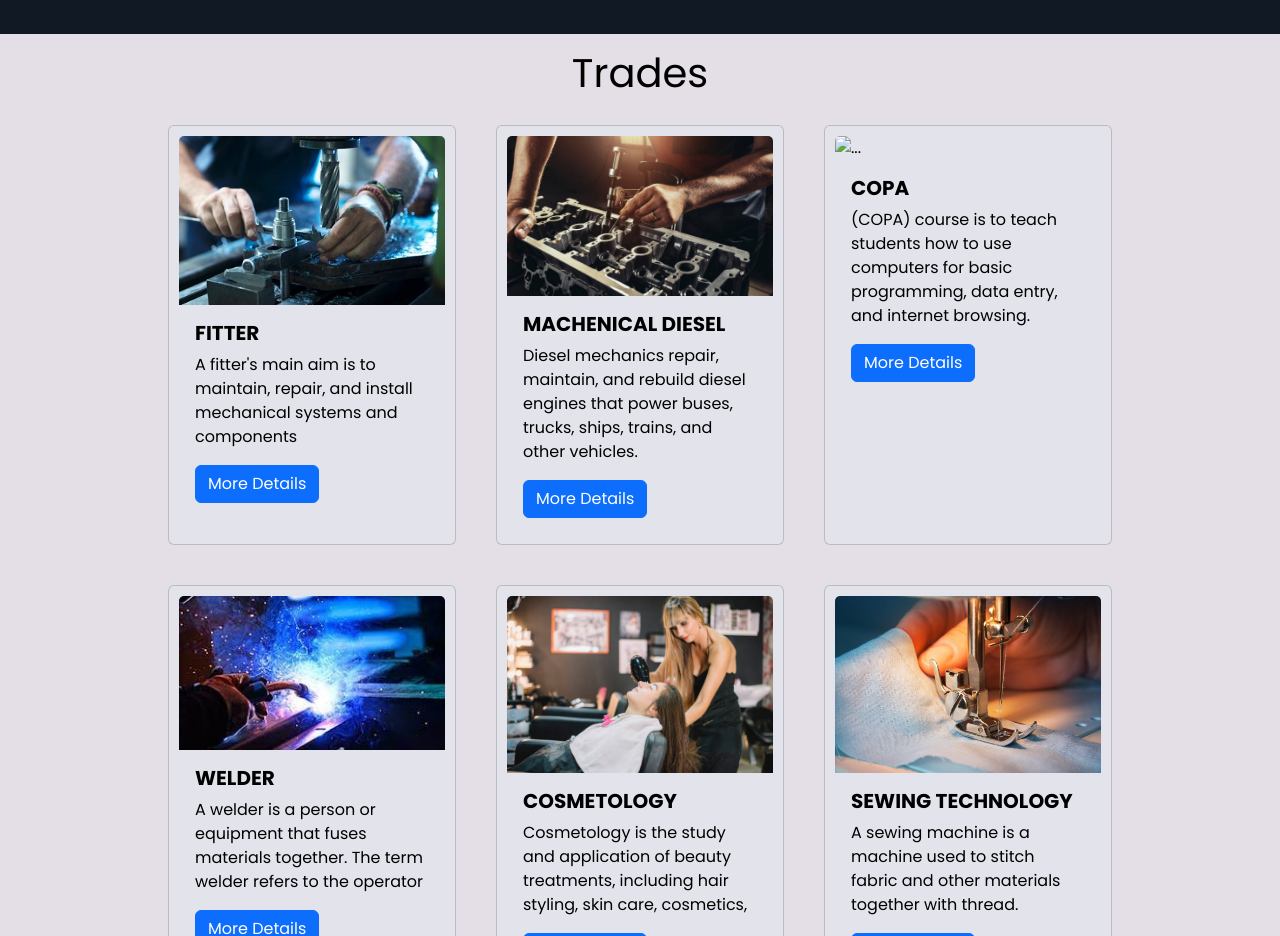
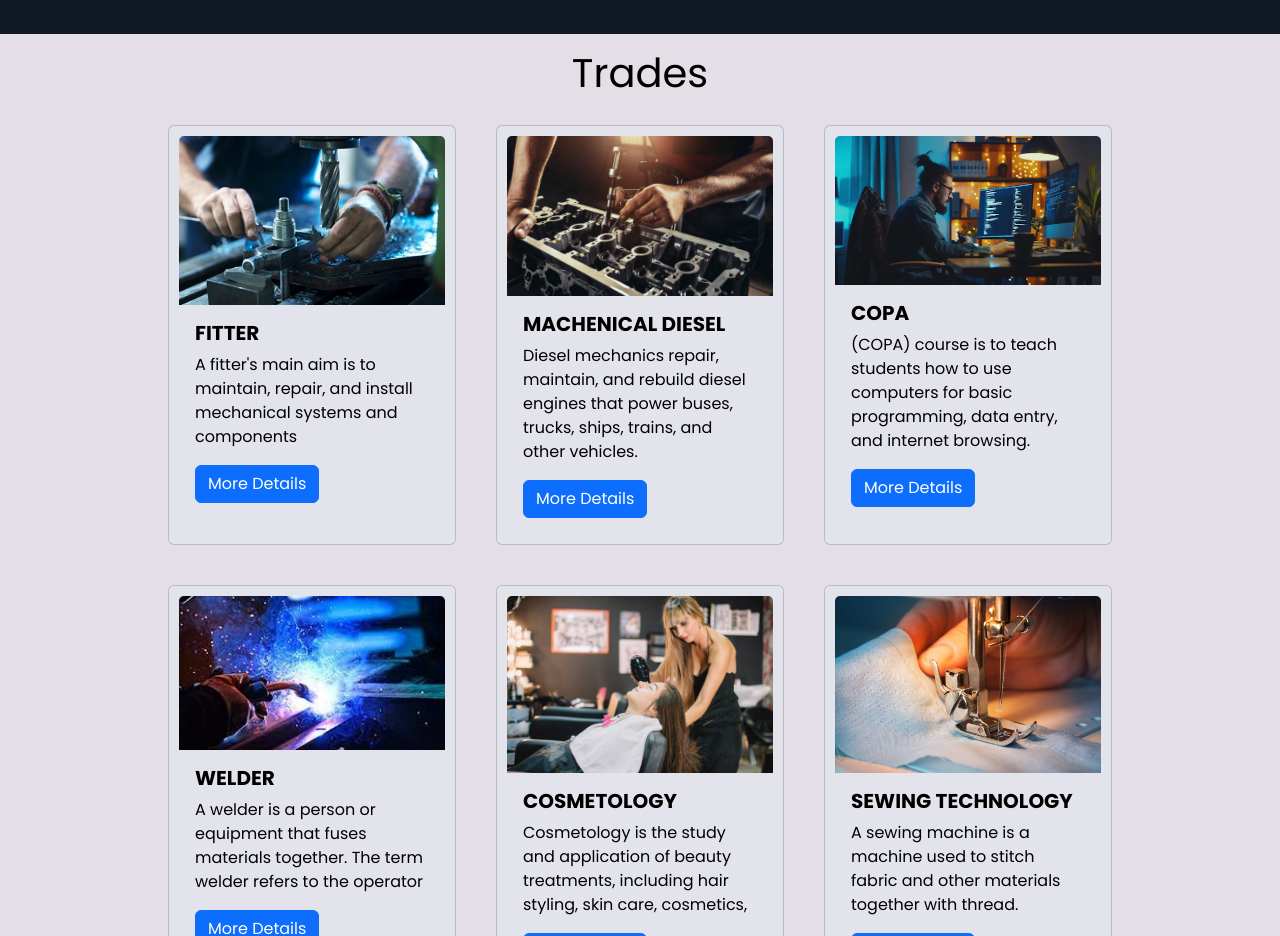
Before and after one commit to sanjaythakor2657/ITI-KANKREJ, a plain HTML site: page index.html in a window 1280 px wide. Shown: the part 2120-3056 px from the top of the page. Drawn offline with nearby package versions, Linux system fonts and the light colour scheme; the site is published under a folder, as on GitHub Pages, so addresses that start at the root find nothing; a web font is replaced by a local one.

Commit message:
Update index.html

```diff
--- a/index.html
+++ b/index.html
@@ -174,7 +174,7 @@
       </div>
     </div>
     <div class="card" style="width: 18rem;">
-      <img src="/assets/img/comp.avif" class="card-img-top" alt="...">
+      <img src="assets/img/comp.avif" class="card-img-top" alt="...">
       <div class="card-body">
         <h5 class="card-title">COPA</h5>
         <p class="card-text">(COPA) course is to teach students how to use computers for basic programming, data entry, and internet browsing. </p>
```
